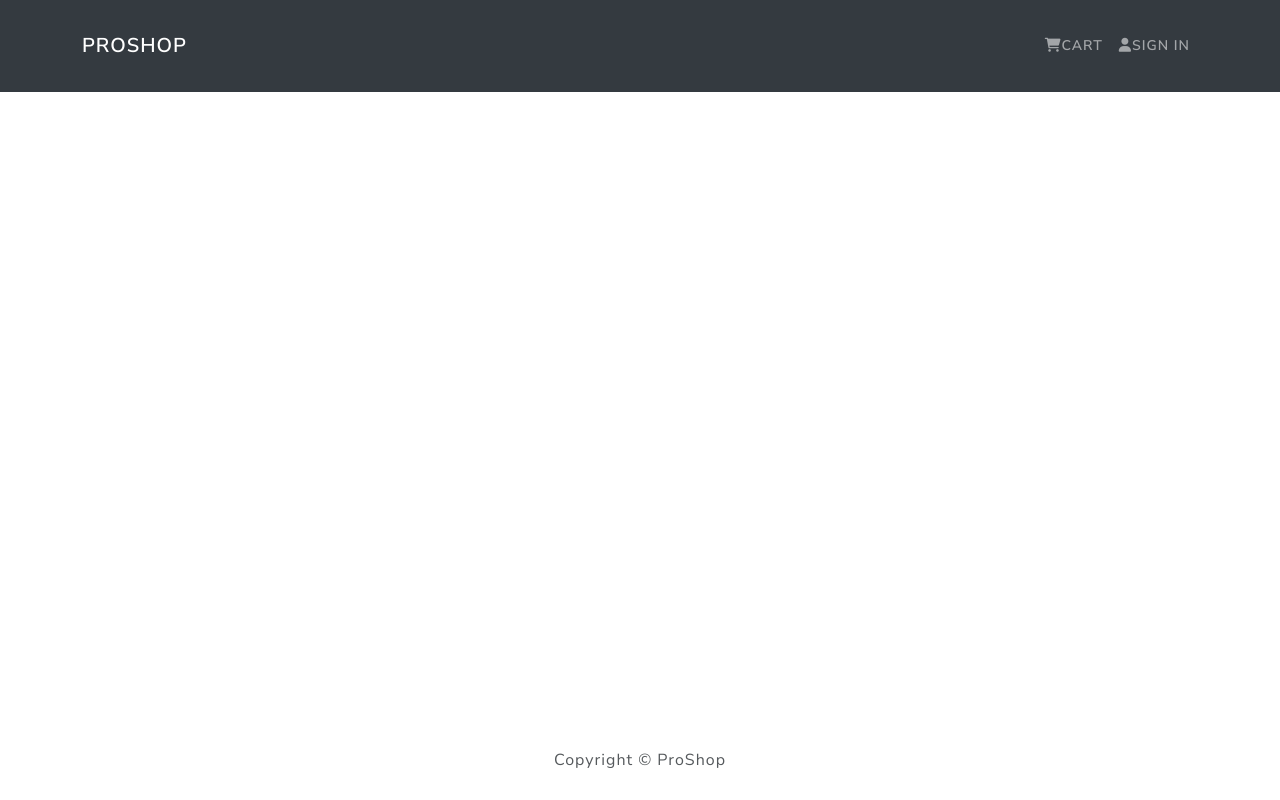
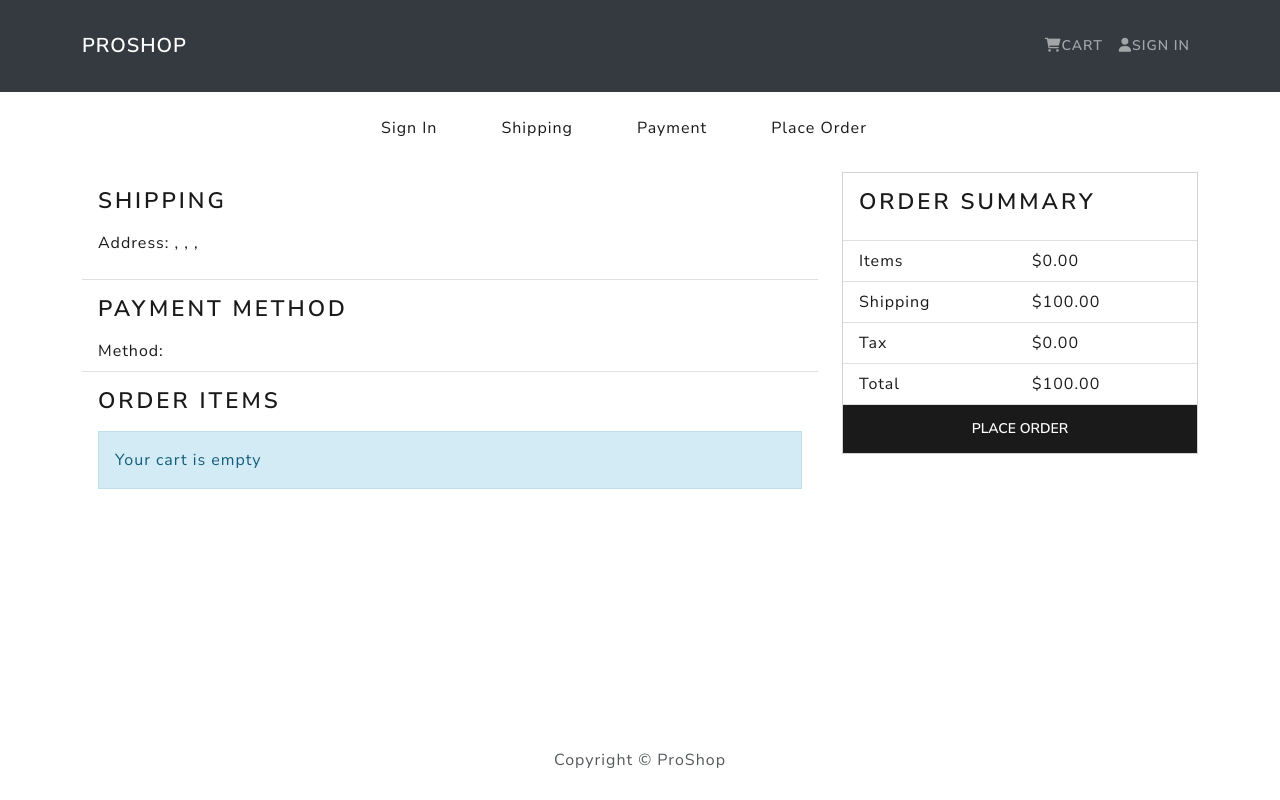
Before and after one commit to edersonjseder/proshop, a React (Create React App) app in the folder frontend/: page /placeorder in a window 1280 px wide. Built offline with nearby package versions, Linux system fonts and the light colour scheme.

Commit message:
Created place order screen

```diff
--- a/frontend/src/App.js
+++ b/frontend/src/App.js
@@ -11,6 +11,7 @@ import RegisterScreen from "./screens/RegisterScreen";
 import ProfileScreen from "./screens/ProfileScreen";
 import ShippingScreen from "./screens/ShippingScreen";
 import PaymentScreen from "./screens/PaymentScreen";
+import PlaceOrderScreen from "./screens/PlaceOrderScreen";
 
 const App = () => {
   return (
@@ -22,11 +23,13 @@ const App = () => {
             <Route path="/" element={<HomeScreen />} exact />
             <Route path="/product/:id" element={<ProductScreen />} />
             <Route path="/cart/:id" element={<CartScreen />} />
+            <Route path="/cart" element={<CartScreen />} />
             <Route path="/login" element={<LoginScreen />} />
             <Route path="/register" element={<RegisterScreen />} />
             <Route path="/profile" element={<ProfileScreen />} />
             <Route path="/shipping" element={<ShippingScreen />} />
             <Route path="/payment" element={<PaymentScreen />} />
+            <Route path="/placeorder" element={<PlaceOrderScreen />} />
           </Routes>
         </Container>
       </main>
--- /dev/null
+++ b/frontend/src/screens/PlaceOrderScreen.js
@@ -0,0 +1,141 @@
+import React, { useState } from "react";
+import { Link, useNavigate } from "react-router-dom";
+import { Row, Col, ListGroup, Image, Card, Button } from "react-bootstrap";
+import { useDispatch, useSelector } from "react-redux";
+import Message from "../components/Message";
+import CheckoutSteps from "../components/CheckoutSteps";
+
+const PlaceOrderScreen = () => {
+  const cart = useSelector((state) => state.cart);
+
+  // Calculate prices
+  const addDecimals = (num) => {
+    return (Math.round(num * 100) / 100).toFixed(2);
+  };
+
+  cart.itemsPrice = addDecimals(
+    cart.cartItems.reduce((acc, item) => acc + item.price * item.qty, 0)
+  );
+
+  cart.shippingPrice = addDecimals(cart.itemsPrice > 100 ? 0 : 100);
+
+  cart.taxPrice = addDecimals(Number((0.15 * cart.itemsPrice).toFixed(2)));
+
+  cart.totalPrice = addDecimals(
+    (
+      Number(cart.itemsPrice) +
+      Number(cart.shippingPrice) +
+      Number(cart.taxPrice)
+    ).toFixed(2)
+  );
+
+  const placeOrderHandler = () => {
+    console.log("Place order");
+  };
+  return (
+    <>
+      <CheckoutSteps step1 step2 step3 step4 />
+      <Row>
+        <Col md={8}>
+          <ListGroup variant="flush">
+            <ListGroup.Item>
+              <h2>Shipping</h2>
+              <p>
+                <strong>Address: </strong>
+                {cart.shippingAddress.address}, {cart.shippingAddress.city},{" "}
+                {cart.shippingAddress.postalCode},{" "}
+                {cart.shippingAddress.country}
+              </p>
+            </ListGroup.Item>
+
+            <ListGroup.Item>
+              <h2>Payment Method</h2>
+              <strong>Method: </strong>
+              {cart.paymentMethod}
+            </ListGroup.Item>
+
+            <ListGroup.Item>
+              <h2>Order Items</h2>
+              {cart.cartItems.length === 0 ? (
+                <Message>Your cart is empty</Message>
+              ) : (
+                <ListGroup variant="flush">
+                  {cart.cartItems.map((item, index) => (
+                    <ListGroup.Item key={index}>
+                      <Row>
+                        <Col md={1}>
+                          <Image
+                            src={item.image}
+                            alt={item.name}
+                            fluid
+                            rounded
+                          />
+                        </Col>
+                        <Col>
+                          <Link to={`/product/${item.product}`}>
+                            {item.name}
+                          </Link>
+                        </Col>
+                        <Col md={4}>
+                          {item.qty} x ${item.price} = ${item.qty * item.price}
+                        </Col>
+                      </Row>
+                    </ListGroup.Item>
+                  ))}
+                </ListGroup>
+              )}
+            </ListGroup.Item>
+          </ListGroup>
+        </Col>
+        <Col md={4}>
+          <Card>
+            <ListGroup variant="flush">
+              <ListGroup.Item>
+                <h2>Order Summary</h2>
+              </ListGroup.Item>
+
+              <ListGroup.Item>
+                <Row>
+                  <Col>Items</Col>
+                  <Col>${cart.itemsPrice}</Col>
+                </Row>
+              </ListGroup.Item>
+
+              <ListGroup.Item>
+                <Row>
+                  <Col>Shipping</Col>
+                  <Col>${cart.shippingPrice}</Col>
+                </Row>
+              </ListGroup.Item>
+
+              <ListGroup.Item>
+                <Row>
+                  <Col>Tax</Col>
+                  <Col>${cart.taxPrice}</Col>
+                </Row>
+              </ListGroup.Item>
+
+              <ListGroup.Item>
+                <Row>
+                  <Col>Total</Col>
+                  <Col>${cart.totalPrice}</Col>
+                </Row>
+              </ListGroup.Item>
+
+              <Button
+                type="button"
+                className="btn-block"
+                disabled={cart.cartItems === 0}
+                onClick={placeOrderHandler}
+              >
+                Place Order
+              </Button>
+            </ListGroup>
+          </Card>
+        </Col>
+      </Row>
+    </>
+  );
+};
+
+export default PlaceOrderScreen;
```
